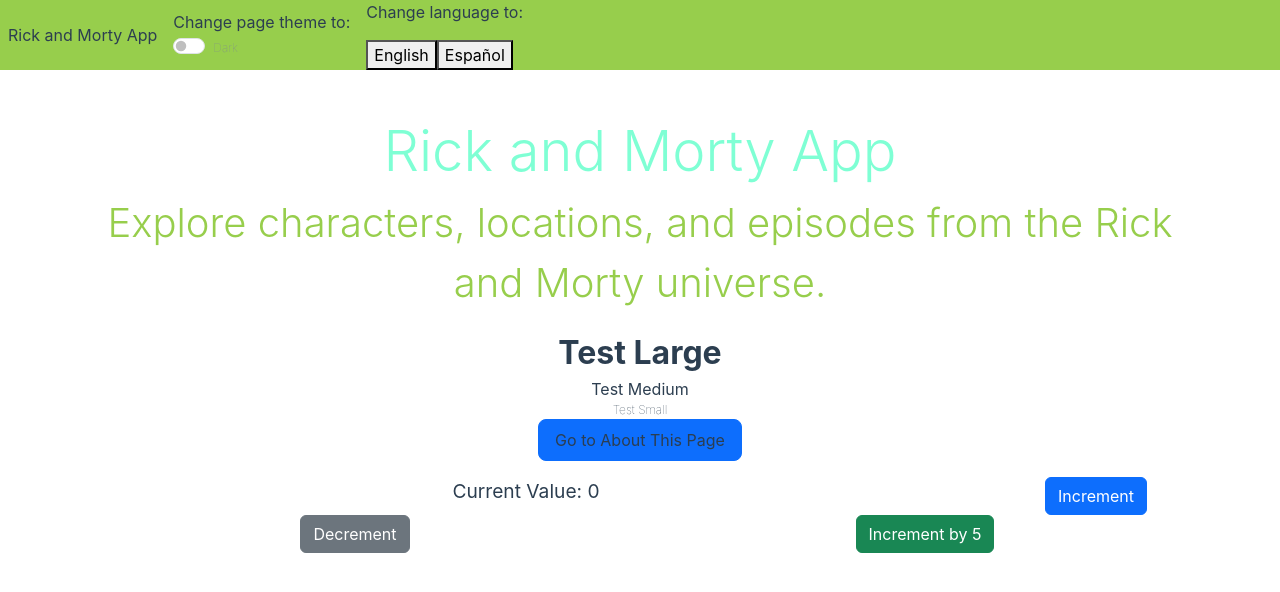
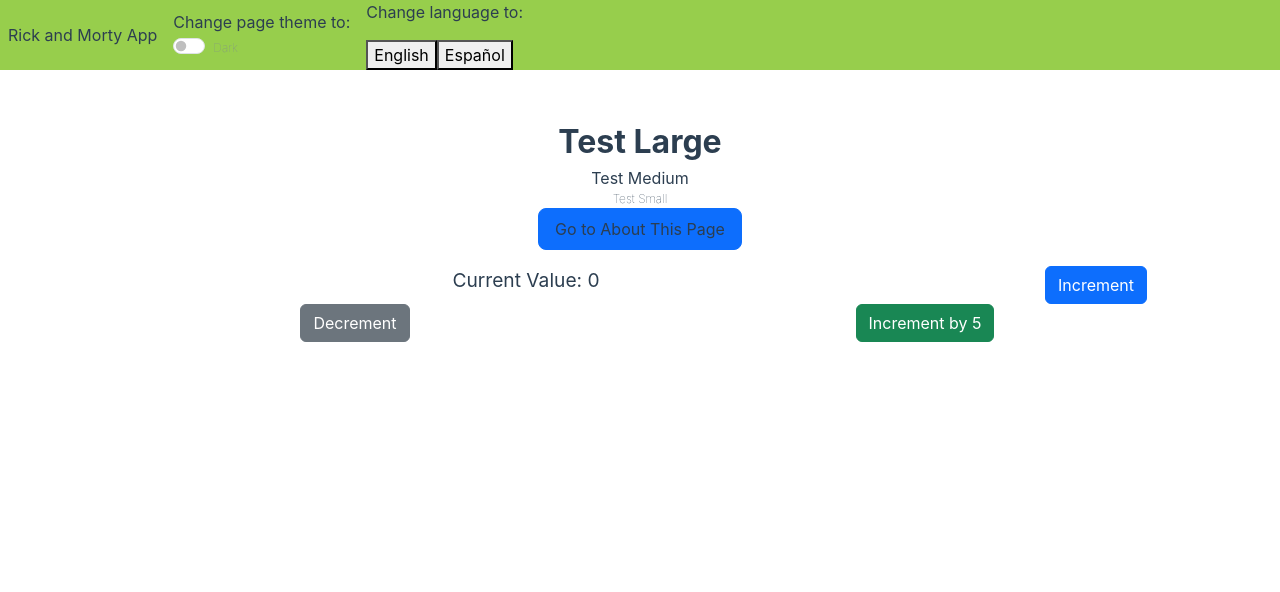
Before and after one commit to Pablo2904/rick-morty-app, a React app in the folder rick-morty-app-client/: page / in a window 1280 px wide. Shown: the top 592 px of the page. Built offline with nearby package versions, Linux system fonts and the light colour scheme.

Commit message:
Modified HomePage to translate -Test: Large, Medium, Small using i18next-react library

```diff
--- a/rick-morty-app-client/src/components/molecules/LanguageToggle/i18n.ts
+++ b/rick-morty-app-client/src/components/molecules/LanguageToggle/i18n.ts
@@ -12,9 +12,9 @@
         darkMode: "Dark",
       },
       homePage: {
-        title: "Rick and Morty App",
-        content:
-          "Explore characters, locations, and episodes from the Rick and Morty universe.",
+        testLarge: "Test Large",
+        testMedium: "Test Medium",
+        testSmall: "Test Small",
         goToAboutButton: "Go to About This Page",
         currentValue: "Current Value: ",
         incrementButton: "Increment",
@@ -44,9 +44,9 @@
         darkMode: "Oscuro",
       },
       homePage: {
-        title: "Aplicación de Rick y Morty",
-        content:
-          "Explora personajes, lugares y episodios del universo de Rick y Morty.",
+        testLarge: "Prueba Grande",
+        testMedium: "Prueba Media",
+        testSmall: "Prueba Pequeña",
         goToAboutButton: "Ir a Acerca de esta página",
         currentValue: "Valor Actual: ",
         incrementButton: "Incremento",
--- a/rick-morty-app-client/src/pages/Home/HomePage.tsx
+++ b/rick-morty-app-client/src/pages/Home/HomePage.tsx
@@ -29,17 +29,14 @@
       <Container className={`mt-5 ${styles.container}`}>
         <Row className="text-center">
           <Col>
-            <h1 className="display-4">{t("homePage.title")}</h1>
-            <p className={`lead ${styles.title}`}>{t("homePage.content")}</p>
-
             <ThemedTypography variant="h1" size="Large">
-              Test Large
+              {t("homePage.testLarge")}
             </ThemedTypography>
             <ThemedTypography variant="h2" size="Medium">
-              Test Medium
+              {t("homePage.testMedium")}
             </ThemedTypography>
             <ThemedTypography variant="h3" size="Small">
-              Test Small
+              {t("homePage.testSmall")}
             </ThemedTypography>
 
             <Button
```
